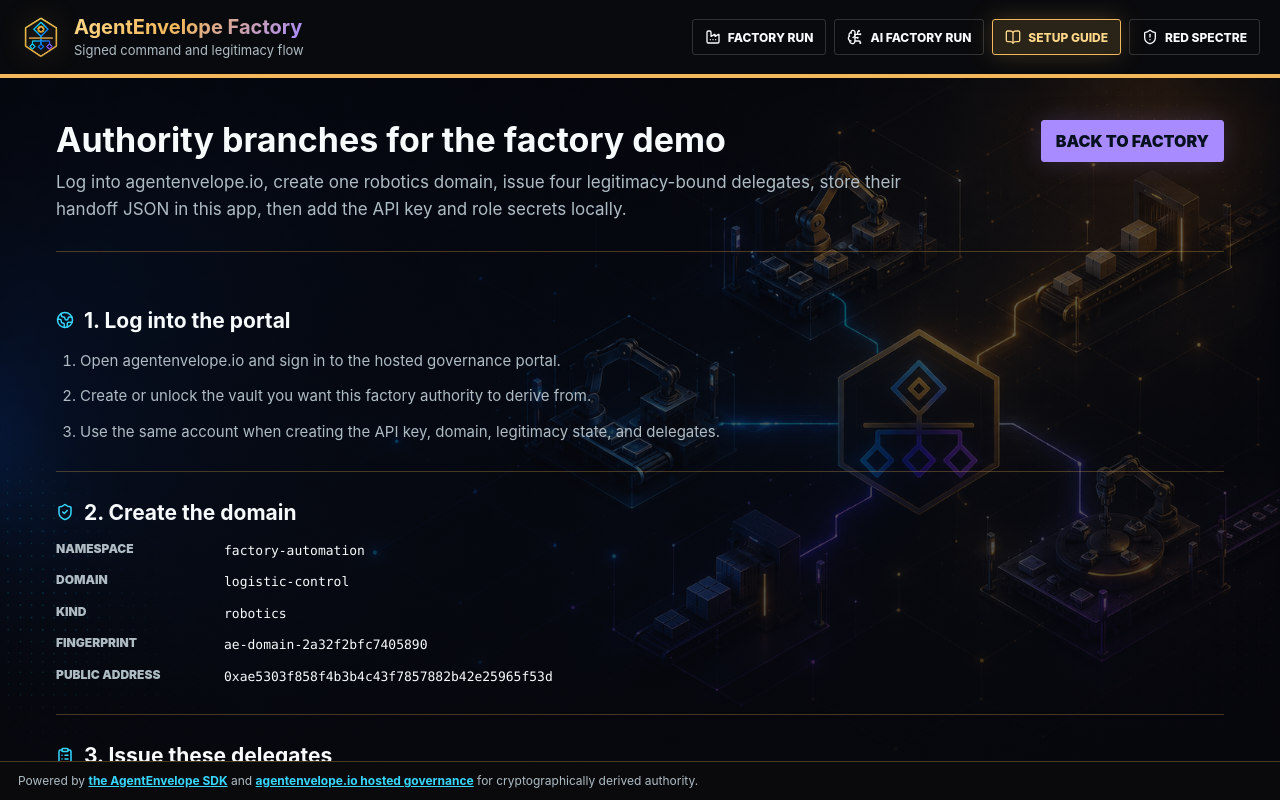
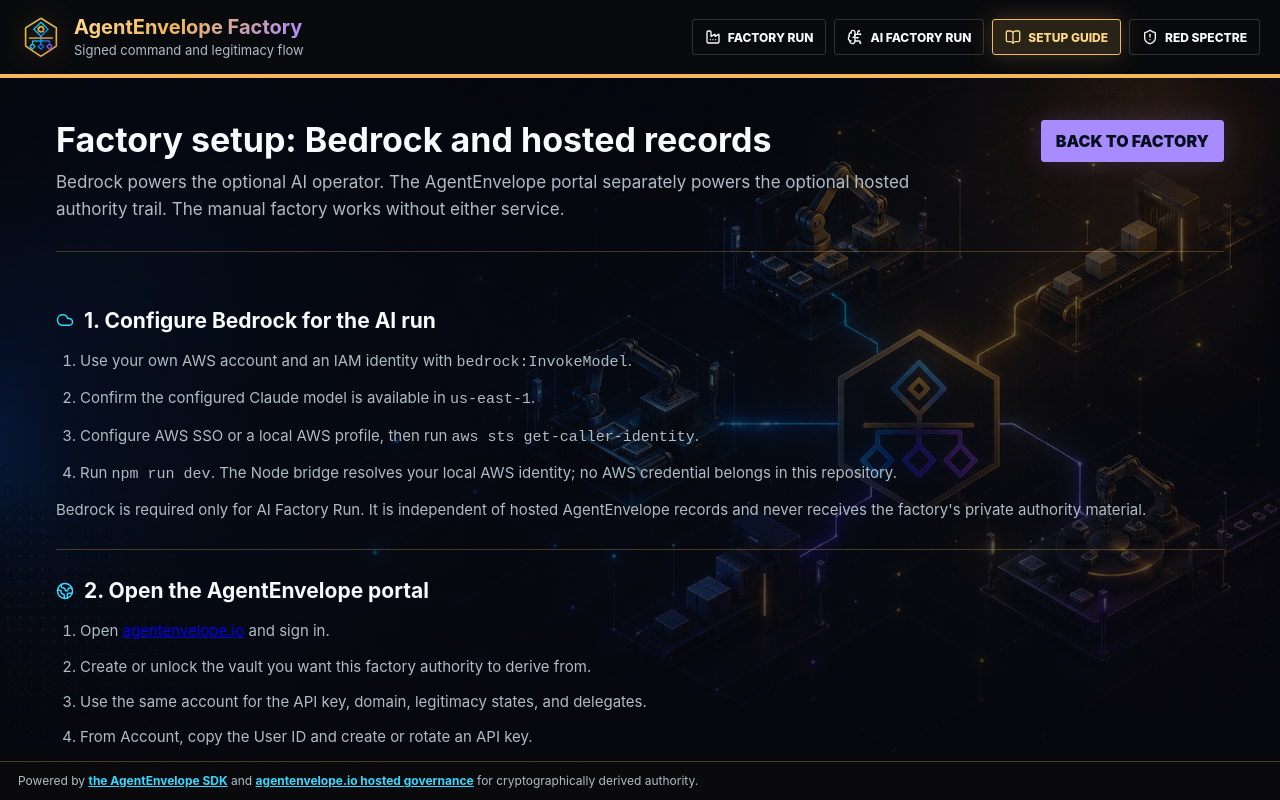
Before and after one commit to BlackBoxEngineering/agent-envelope-factory, a React (Vite) app: page / in a window 1280 px wide. Both pictures are taken after a click on the button "SETUP GUIDE". Built offline with nearby package versions, Linux system fonts and the light colour scheme; no server answers; what agent-envelope-sdk would draw is missing.

Commit message:
EDIT: Readme - "Choose A Setup Level"

```diff
--- a/src/components/SetupGuide.jsx
+++ b/src/components/SetupGuide.jsx
@@ -1,4 +1,4 @@
-import { CheckCircle2, ClipboardList, Globe2, KeyRound, Link2, ShieldCheck } from "lucide-react";
+import { Bot, CheckCircle2, ClipboardList, Cloud, Globe2, KeyRound, Link2, ShieldCheck } from "lucide-react";
 import robotDelegate from "../../mint-delegate.json";
 import plannerDelegate from "../../mint-delegate.planner.json";
 import evidenceDelegate from "../../mint-delegate.evidence.json";
@@ -44,10 +44,10 @@
     <section className="setup-page">
       <div className="setup-hero">
         <div>
-          <h1>Authority branches for the factory demo</h1>
+          <h1>Factory setup: Bedrock and hosted records</h1>
           <p>
-            Log into agentenvelope.io, create one robotics domain, issue four legitimacy-bound
-            delegates, store their handoff JSON in this app, then add the API key and role secrets locally.
+            Bedrock powers the optional AI operator. The AgentEnvelope portal separately powers the
+            optional hosted authority trail. The manual factory works without either service.
           </p>
         </div>
         <button type="button" onClick={onBack}>
@@ -56,15 +56,29 @@
       </div>
 
       <div className="setup-grid">
-        <SetupCard icon={Globe2} title="1. Log into the portal">
+        <SetupCard icon={Cloud} title="1. Configure Bedrock for the AI run">
           <ol className="setup-steps">
-            <li>Open agentenvelope.io and sign in to the hosted governance portal.</li>
+            <li>Use your own AWS account and an IAM identity with <code>bedrock:InvokeModel</code>.</li>
+            <li>Confirm the configured Claude model is available in <code>us-east-1</code>.</li>
+            <li>Configure AWS SSO or a local AWS profile, then run <code>aws sts get-caller-identity</code>.</li>
+            <li>Run <code>npm run dev</code>. The Node bridge resolves your local AWS identity; no AWS credential belongs in this repository.</li>
+          </ol>
+          <p>
+            Bedrock is required only for AI Factory Run. It is independent of hosted AgentEnvelope
+            records and never receives the factory's private authority material.
+          </p>
+        </SetupCard>
+
+        <SetupCard icon={Globe2} title="2. Open the AgentEnvelope portal">
+          <ol className="setup-steps">
+            <li>Open <a href="https://agentenvelope.io" target="_blank" rel="noreferrer">agentenvelope.io</a> and sign in.</li>
             <li>Create or unlock the vault you want this factory authority to derive from.</li>
-            <li>Use the same account when creating the API key, domain, legitimacy state, and delegates.</li>
+            <li>Use the same account for the API key, domain, legitimacy states, and delegates.</li>
+            <li>From Account, copy the User ID and create or rotate an API key.</li>
           </ol>
         </SetupCard>
 
-        <SetupCard icon={ShieldCheck} title="2. Create the domain">
+        <SetupCard icon={ShieldCheck} title="3. Create the domain">
           <dl className="setup-facts">
             <Fact label="Namespace">{DOMAIN.namespace}</Fact>
             <Fact label="Domain">{DOMAIN.domainId}</Fact>
@@ -74,7 +88,11 @@
           </dl>
         </SetupCard>
 
-        <SetupCard icon={ClipboardList} title="3. Issue these delegates">
+        <SetupCard icon={ClipboardList} title="4. Issue these delegates">
+          <p>
+            Create each delegate under this domain with attached legitimacy, a future expiry,
+            <code> maxUsesPerAction: 1</code>, and only the operations and resources shown below.
+          </p>
           <div className="delegate-table">
             {DELEGATES.map((item) => (
               <DelegateRow key={item.delegate.delegateId} item={item} />
@@ -82,7 +100,17 @@
           </div>
         </SetupCard>
 
-        <SetupCard icon={KeyRound} title="4. Fill local env">
+        <SetupCard icon={Bot} title="5. Collect each worker handoff">
+          <ol className="setup-steps">
+            <li>Copy each delegate's handoff JSON into the matching filename shown above.</li>
+            <li>Copy the one-time mint material before leaving the portal; it is not recoverable without unlocking the vault again.</li>
+            <li>Generate a separate 32-byte bot key for every role. The portal does not provide worker private keys.</li>
+          </ol>
+          <pre><code>{`node --input-type=module -e "import { randomBytes } from 'node:crypto'; console.log(randomBytes(32).toString('hex'))"`}</code></pre>
+          <p>Run the command four times and keep every result private.</p>
+        </SetupCard>
+
+        <SetupCard icon={KeyRound} title="6. Configure the local session">
           <div className="env-list">
             <code>VITE_AE_API_KEY</code>
             <code>VITE_AE_OWNER_USER_ID</code>
@@ -94,18 +122,24 @@
             ))}
           </div>
           <p>
-            The browser app reads these from `.env.local` for local smoke tests. Do not deploy a
-            production build with private `VITE_AE_*` values baked in.
+            Prefer entering these values in the Hosted Records panel for the current browser
+            session. Alternatively, copy `.env.example` to `.env.local` for repeatable local
+            development and restart the dev server. Do not deploy a production build with private
+            `VITE_AE_*` values baked in.
           </p>
         </SetupCard>
 
-        <SetupCard icon={Link2} title="5. Run and check the hosted trail">
+        <SetupCard icon={Link2} title="7. Run and check the hosted trail">
           <ol className="setup-steps">
             <li>Start the factory app and confirm Hosted Records says portal active.</li>
             <li>Press Run; each role auto-publishes through API-key hosted routes.</li>
             <li>Open Records to see delegated action records for the factory roles.</li>
             <li>Open Ledger Activity to see mint, register, verify, and legitimacy facts.</li>
           </ol>
+          <p>
+            Hosted Records are optional. Without this portal configuration, the local factory and
+            Bedrock operator still run; only hosted publication is skipped.
+          </p>
         </SetupCard>
       </div>
     </section>
```
Also changed, not shown: playwright.config.js (+10 -0 lines), 2 other files (tests, documents, lock files or other folders).
